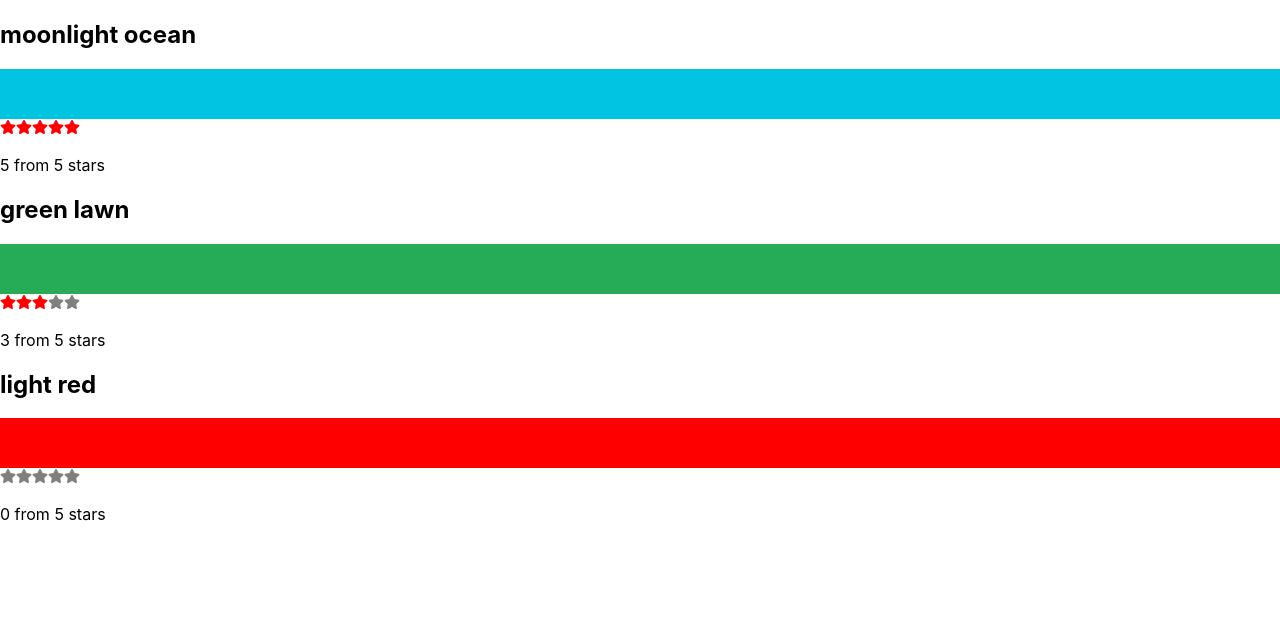
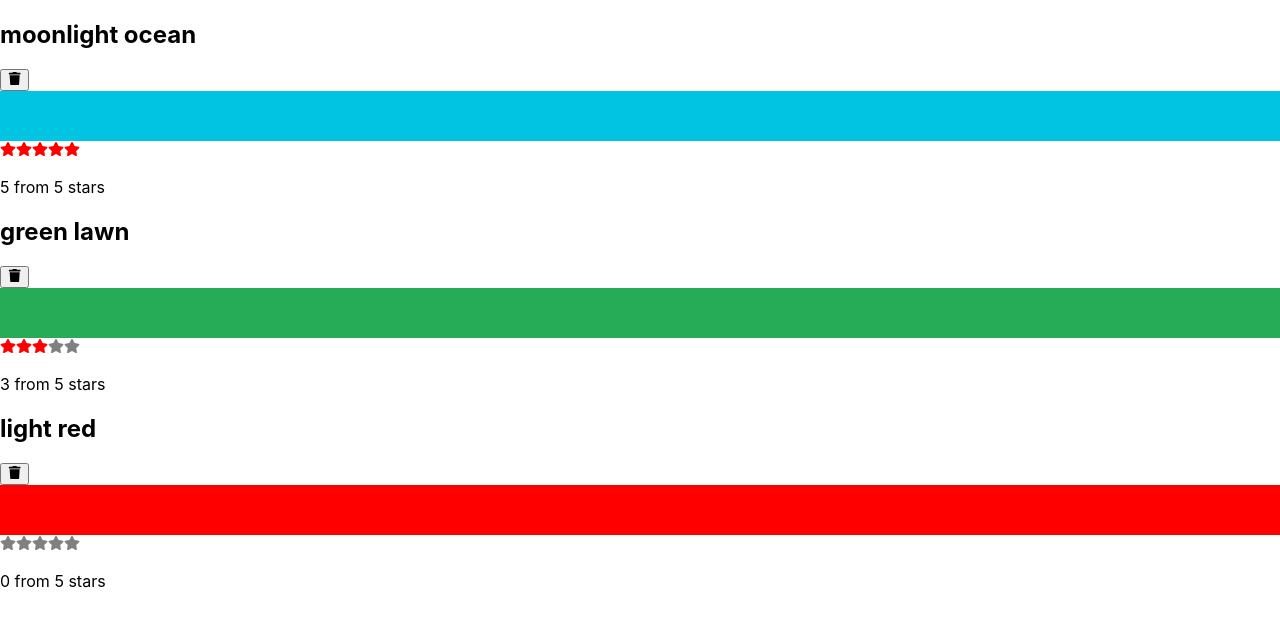
Before and after one commit to BlooAM/rating-star, a React (Create React App) app: page / in a window 1280 px wide. Shown: the top 626 px of the page. Built offline with nearby package versions, Linux system fonts and the light colour scheme.

Commit message:
removing colors feature

```diff
--- a/src/App.js
+++ b/src/App.js
@@ -5,7 +5,15 @@
 
 
 function App() {
-  const [colors] = useState(colorData);
-  return <ColorList colors={colors} />;
+  const [colors, setColors] = useState(colorData);
+  return (
+    <ColorList
+    colors={colors}
+    onRemoveColor={id => {
+      const newColors = colors.filter(color => color.id !== id);
+      setColors(newColors);
+    }}
+    />
+  );
 }
 export default App;
--- a/src/components/Color.js
+++ b/src/components/Color.js
@@ -1,9 +1,13 @@
 import StarRating from "./StarRating";
+import { FaTrash } from 'react-icons/fa';
 
-export default function Color({ title, color, rating }){
+export default function Color({ id, title, color, rating, onRemove = f => f }){
     return (
         <section>
             <h1>{title}</h1>
+            <button onClick={() => onRemove(id)}>
+                <FaTrash />
+            </button>
             <div style={{ height: 50, backgroundColor: color}} />
             <StarRating selectedStars={rating} />
         </section>
--- a/src/components/ColorList.js
+++ b/src/components/ColorList.js
@@ -1,12 +1,12 @@
 import React from 'react'
 import Color from './Color'
 
-export default function ColorList({ colors = [] }){
-    if(!colors.length) return <div>No colors.</div>;
+export default function ColorList({ colors = [], onRemoveColor = f => f }){
+    if(!colors.length) return <div>No colors. (Add color)</div>;
     return (
         <div>
             {
-                colors.map(color => <Color key={color.id} {...color} />)
+                colors.map(color => <Color key={color.id} {...color} onRemove={onRemoveColor} />)
             }
         </div>
     );
```
